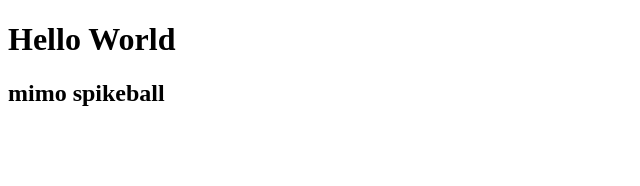
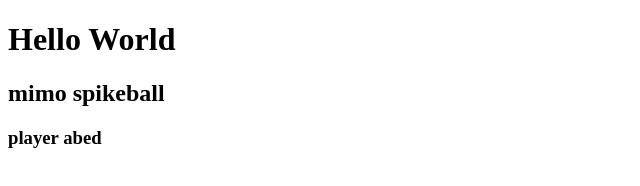
Before and after one commit to abed42/test, a plain HTML site: page index.html in a window 1280 px wide. Shown: the whole page, without its empty margins (0-640 px from the left). Drawn offline with Linux system fonts and the light colour scheme.

Commit message:
added player

```diff
--- a/index.html
+++ b/index.html
@@ -9,5 +9,6 @@
 <body>
     <h1>Hello World</h1>
     <h2>mimo spikeball</h2>
+    <h3>player abed</h3>
 </body>
 </html>
```
